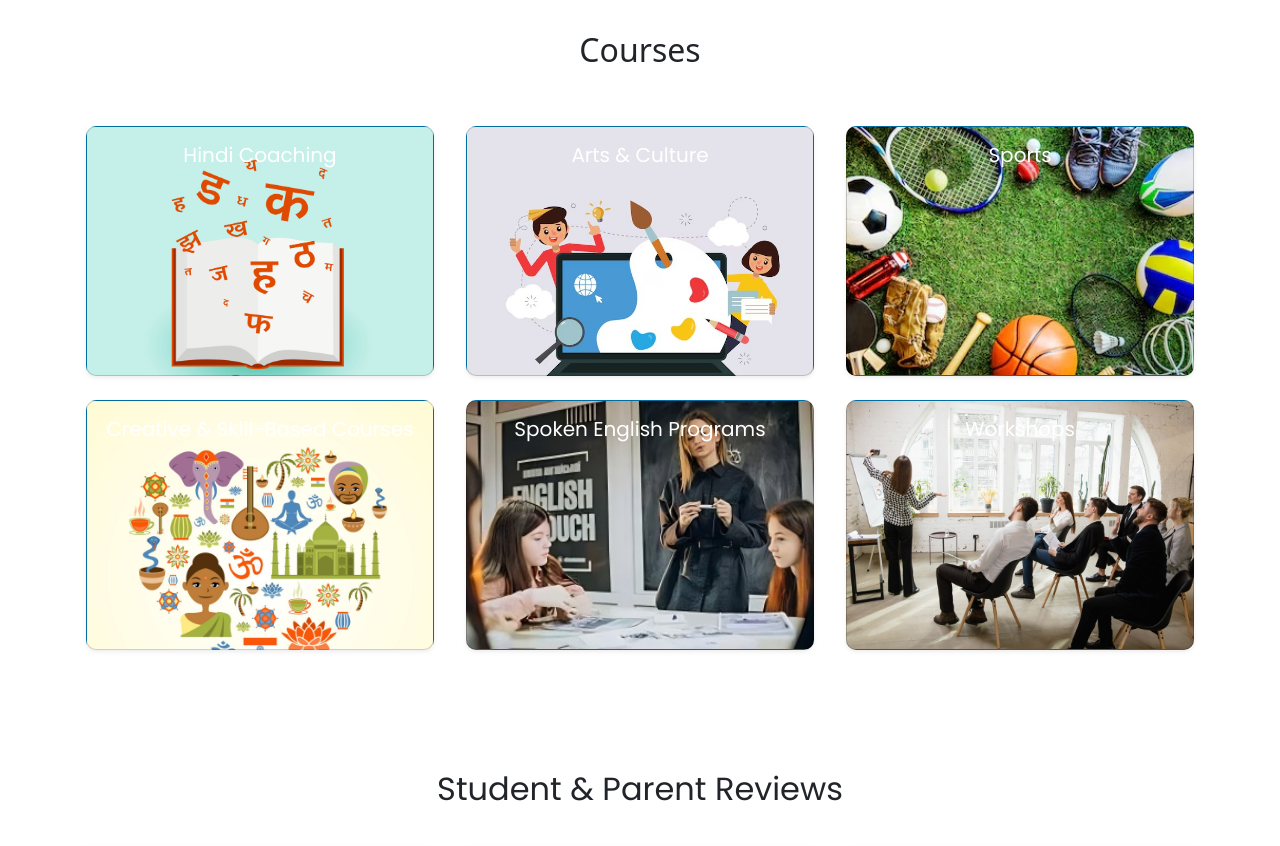
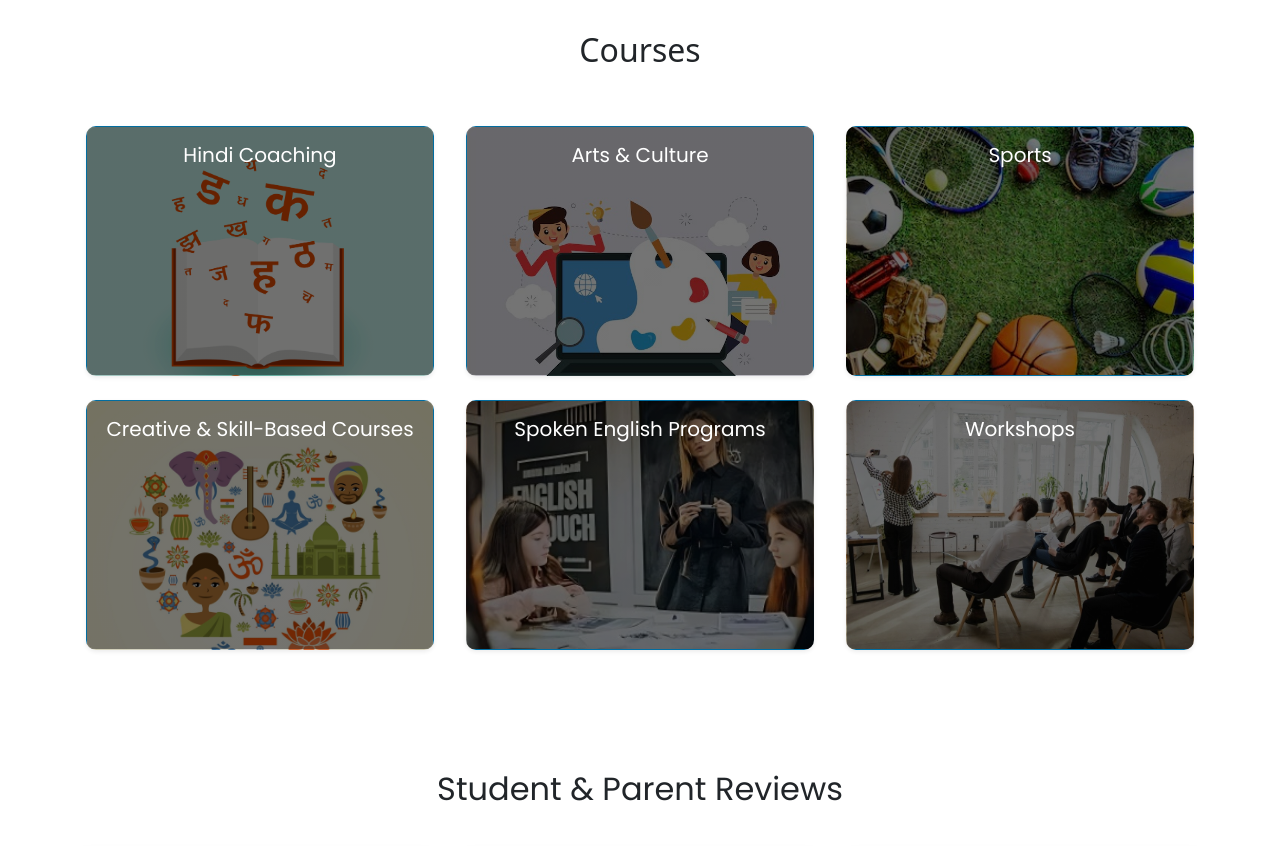
Before and after one commit to aakash4372/jk-sites-final, a React (Create React App) app: page / in a window 1280 px wide. Shown: the part 960-1806 px from the top of the page. Built offline with nearby package versions, Linux system fonts and the light colour scheme; a web font is replaced by a local one.

Commit message:
first commit

```diff
--- a/src/Pages/Style.css
+++ b/src/Pages/Style.css
@@ -497,12 +497,21 @@
     }
 
 
-    .course-card {
+    .card-component.course-card {
         position: relative;
         overflow: hidden;
     }
 
-
+    .card-component .course-card::before {
+        content: "" !important;
+        position: absolute !important;
+        top: 0 !important;
+        left: 0 !important;
+        width: 100% !important;
+        height: 100% !important;
+        background: rgba(0, 0, 0, 0.245) !important; /* Light black overlay */
+        z-index: 1 !important;
+    }
 
     .bg-overlay {
         position: relative;
--- a/src/Pages/carddetail.js
+++ b/src/Pages/carddetail.js
@@ -7,34 +7,36 @@ import "./Style.css";
 const courses = [
   {
     title: "Hindi Coaching",
-    description: "Jolly Phonics for Kindergarten<br />CBSE Hindi Coaching (Grades 3-9)<br />Eight-Level Hindi Program<br/>CEO-Based Customized Spoken Hindi Course<br/>Hindi Diploma Course",
-    image: `${process.env.PUBLIC_URL}/hindi.jpg`
+    description:
+      "Jolly Phonics for Kindergarten<br />CBSE Hindi Coaching (Grades 3-9)<br />Eight-Level Hindi Program<br/>CEO-Based Customized Spoken Hindi Course<br/>Hindi Diploma Course",
+    image: `${process.env.PUBLIC_URL}/hindi.jpg`,
   },
   {
     title: "Arts & Culture",
     description: "Carnatic Singing and Bharatanatyam (Ages 5 to 14)",
-    image: `${process.env.PUBLIC_URL}/arts.jpg`
+    image: `${process.env.PUBLIC_URL}/arts.jpg`,
   },
   {
     title: "Sports",
     description: "Table Tennis, Swimming, and Football (Ages 7 to 18)",
-    image: `${process.env.PUBLIC_URL}/sport.jpg`
+    image: `${process.env.PUBLIC_URL}/sport.jpg`,
   },
   {
     title: "Creative & Skill-Based Courses",
     description: "Storytelling (Ages 7 to 10)<br />Mehandi (Ages 8 to 15)",
-    image: `${process.env.PUBLIC_URL}/creatives.jpg`
+    image: `${process.env.PUBLIC_URL}/creatives.jpg`,
   },
   {
     title: "Spoken English Programs",
-    description: "CEO-Based Customized Course<br />Special programs for Government School Students, College Students, and Homemakers",
-    image: `${process.env.PUBLIC_URL}/english.jpg`
+    description:
+      "CEO-Based Customized Course<br />Special programs for Government School Students, College Students, and Homemakers",
+    image: `${process.env.PUBLIC_URL}/english.jpg`,
   },
   {
     title: "Workshops",
     description: "Covering Healthcare, Diet, and various other topics",
-    image: `${process.env.PUBLIC_URL}/workshop.jpg`
-  }
+    image: `${process.env.PUBLIC_URL}/workshop.jpg`,
+  },
 ];
 
 const CardComponent = () => {
@@ -44,7 +46,7 @@ const CardComponent = () => {
 
   return (
     <Container className="pt-5 mb-5 card-component" id="courses">
-      <h2 className="text-center  mb-5"  data-aos="zoom-in">
+      <h2 className="text-center  mb-5" data-aos="zoom-in">
         Courses
       </h2>
 
@@ -61,18 +63,22 @@ const CardComponent = () => {
             <Card
               className="shadow-sm card-hover course-card flex-fill text-white"
               style={{
-                backgroundImage: `url(${course.image})`,
+                backgroundImage: `linear-gradient(rgba(0, 0, 0, 0.4), rgba(0, 0, 0, 0.4)), url(${course.image})`,
                 backgroundSize: "cover",
                 backgroundPosition: "top center",
                 backgroundRepeat: "no-repeat",
                 minHeight: "250px",
-                width: "100%"
+                width: "100%",
+                borderRadius: "10px",
+                overflow: "hidden",
               }}
             >
-              <Card.Body className="text-center d-flex flex-column bg-overlay">
+              <Card.Body className="text-center d-flex flex-column">
                 <Card.Title>{course.title}</Card.Title>
                 <div className="card-description flex-grow-1">
-                  <p dangerouslySetInnerHTML={{ __html: course.description }}></p>
+                  <p
+                    dangerouslySetInnerHTML={{ __html: course.description }}
+                  ></p>
                 </div>
               </Card.Body>
             </Card>
```
